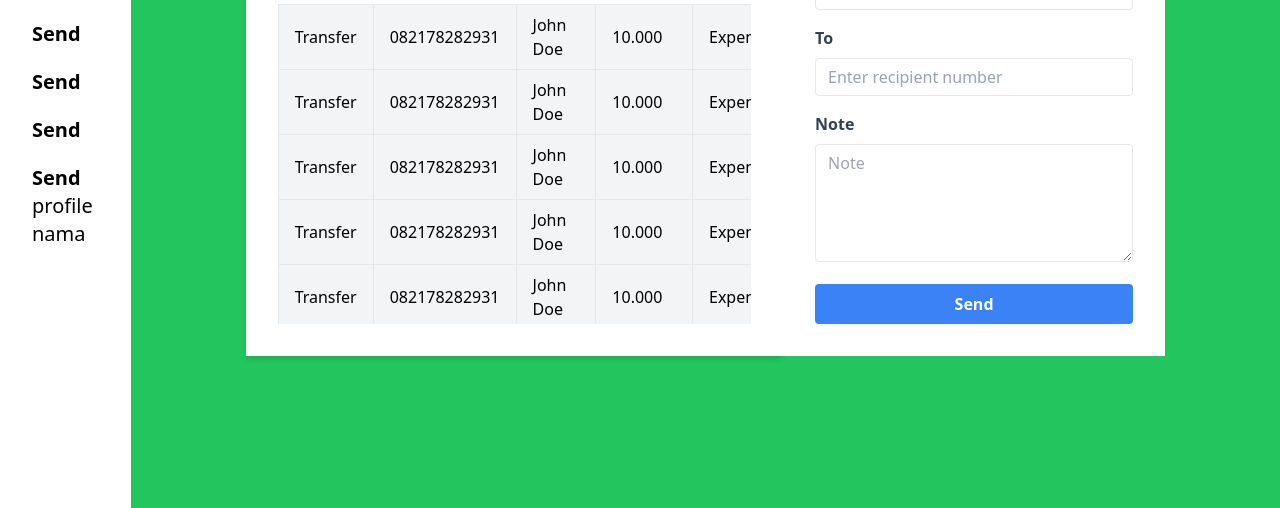
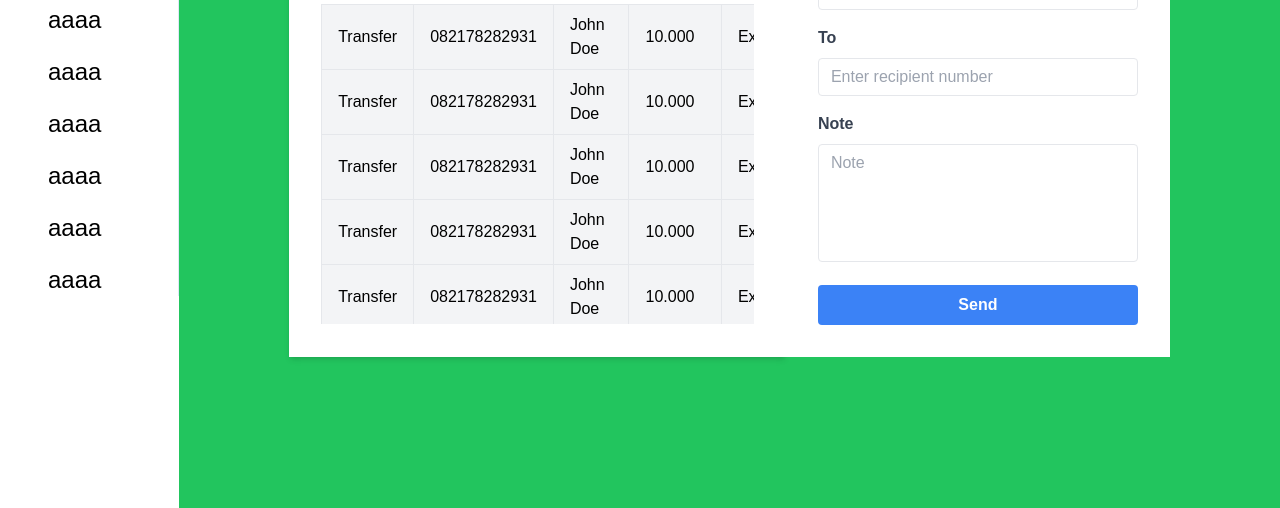
Before and after one commit to Zaky-Git/TubesPBOKoceku, a website: page send.html in a window 1280 px wide. Shown: the part 292-800 px from the top of the page. Drawn offline with Linux system fonts and the light colour scheme.

Commit message:
update nav dll

```diff
--- a/send.html
+++ b/send.html
@@ -9,9 +9,9 @@
     <link rel="stylesheet" href="dist/output.css">
 </head>
 
-<body class="">
+<body class="font-poppins">
     <div class="flex flex-row items-center">
-        <div class="">
+        <!-- <div class="">
             <nav class="flex flex-col m-8">
                 <div class="flex flex-col gap-6">
                     <div class="flex flex-col">
@@ -39,6 +39,31 @@
                     <label class="text-xl" for="">nama</label>
                 </div>
             </nav>
+        </div> -->
+        <div class="basis-[15%] align-middle border-r-[1.5px] border-[#DFE8F6]">
+            <div class="flex flex-col 2xl:mt-8 xl:mt-6 gap-5 justify-center ml-12">
+                <div class="my-auto font-bold text-4xl text-[#6245D5]">Koceku</div>
+                <div>
+                    <div class="my-auto xl:text-2xl">aaaa</div>
+                </div>
+                <div>
+                    <div class="my-auto xl:text-2xl">aaaa</div>
+                </div>
+                <div>
+                    <div class="my-auto xl:text-2xl">aaaa</div>
+                </div>
+                <div>
+                    <div class="my-auto xl:text-2xl">aaaa</div>
+                </div>
+                <div>
+                    <div class="my-auto xl:text-2xl">aaaa</div>
+                </div>
+                <div>
+                    <div class="my-auto xl:text-2xl">aaaa</div>
+                </div>
+            </div>
+            <div class="xl:mt-30 hidden w-[80%] mx-auto h-[13rem] bg-[#FC9269] hover:bg-[#ff8a5c] rounded-2xl">
+            </div>
         </div>
         <!-- send -->
         <div class="bg-green-500 h-screen flex flex-col w-full">
@@ -147,7 +172,7 @@
                             <div class="mb-4">
                                 <label class="block text-gray-700 font-bold mb-2" for="amount">Note</label>
                                 <textarea name="" id="" cols="30" rows="5"
-                                    class="appearance-none border rounded w-full py-2 px-3 text-gray-700 leading-tight focus:outline-none focus:shadow-outline"
+                                    class="appearance-none resize-none border rounded w-full py-2 px-3 text-gray-700 leading-tight focus:outline-none focus:shadow-outline"
                                     placeholder="Note"></textarea>
                             </div>
                             <button
```
Also changed, not shown: dist/output.css.
